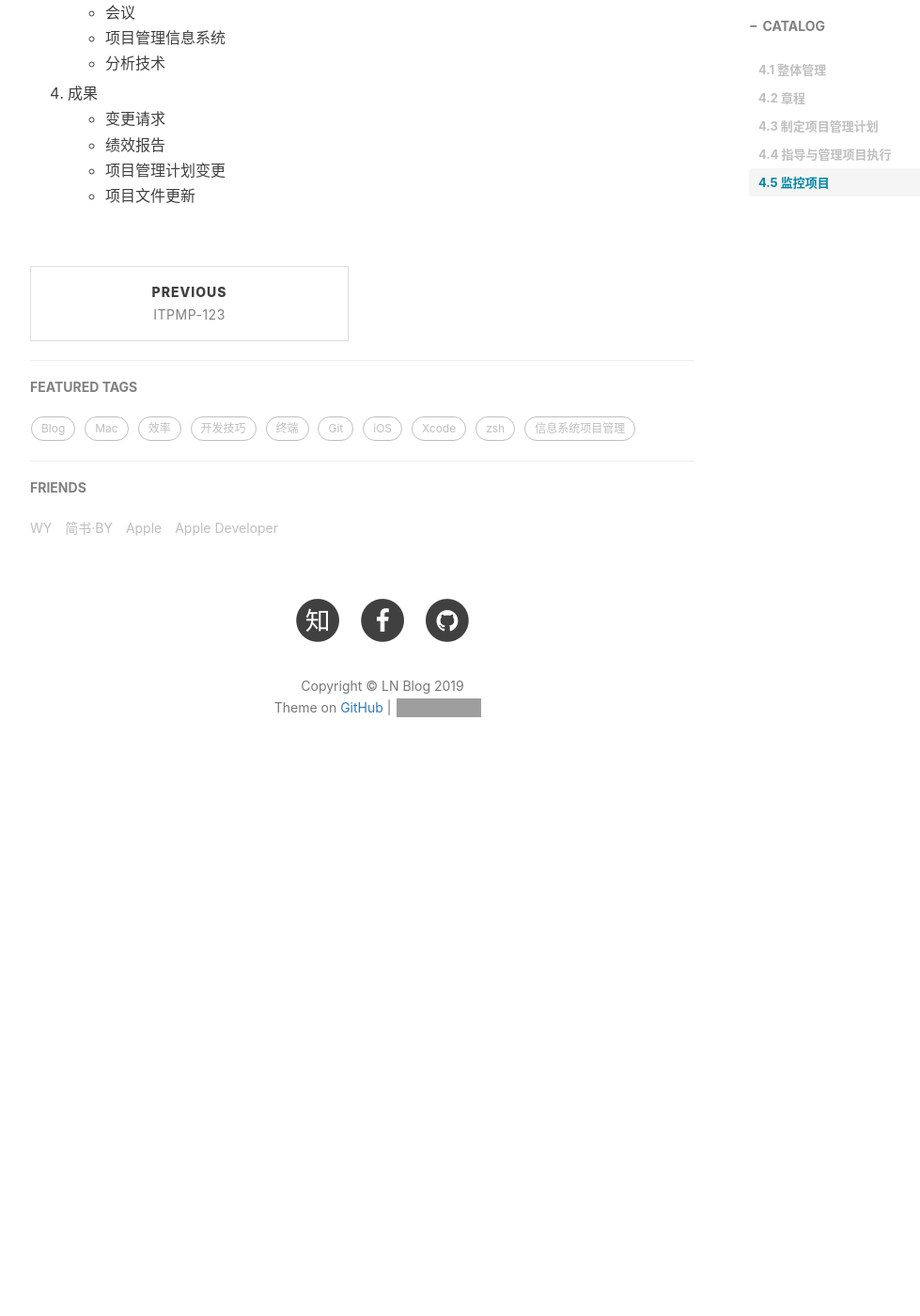
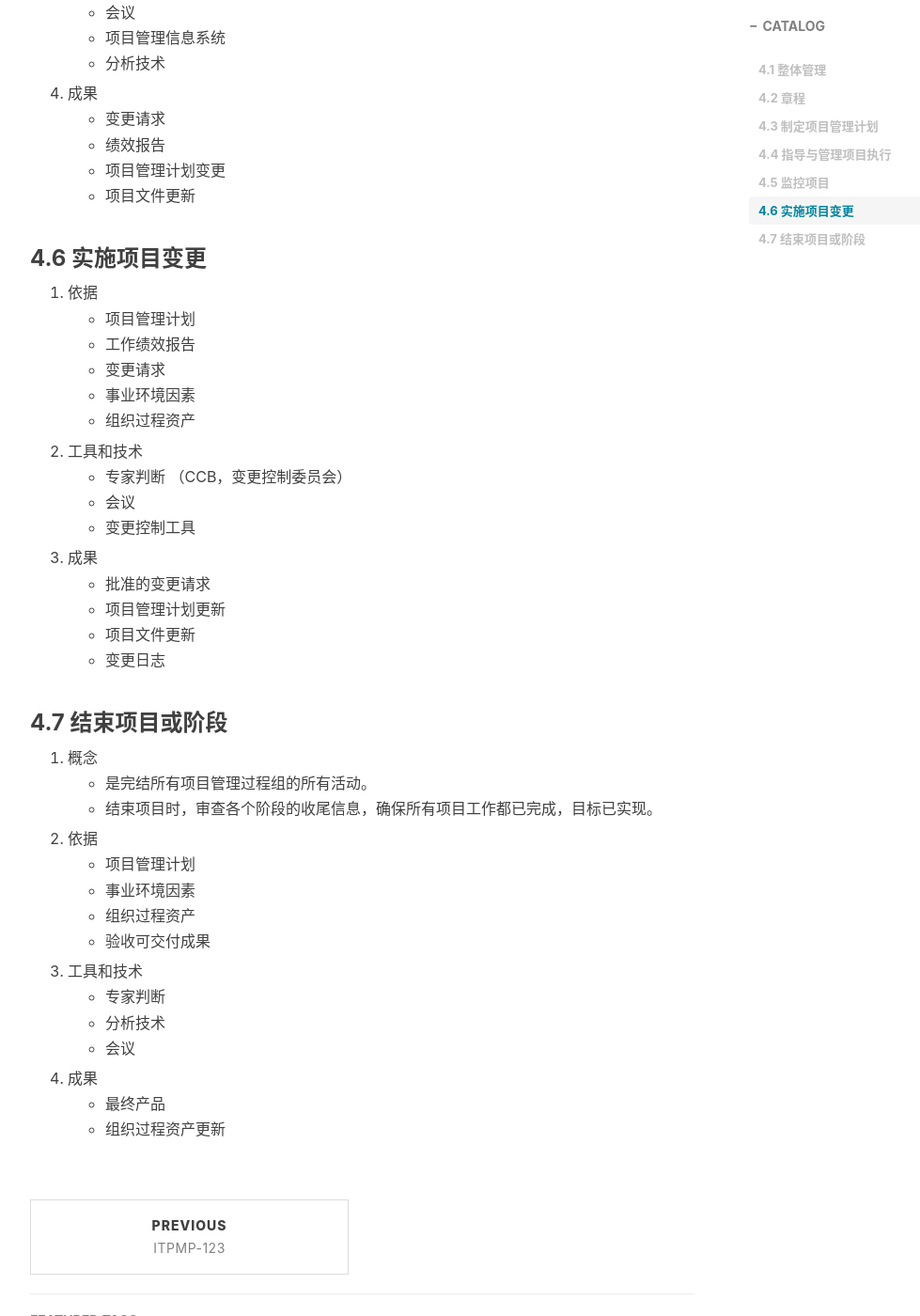
Before and after one commit to oliver-lin/linning.github.io, a Jekyll site: the page built from _posts/2019-03-04-ITPMP-4.md, in a window 1280 px wide and 1400 px high, scrolled down 2928 px. Shown: the whole window at 94% size, without its empty margins (233-1212 px from the left). Built offline with Jekyll 4.4.1, drawn with Linux system fonts in a browser that asks for light colours; nearby versions of some CDN libraries; comment, search, counter and statistics services are not loaded; before the commit the page ends 3785 px from its top, so only the background shows below that; grey boxes are pictures that could not be loaded.

Commit message:
new contents

```diff
--- a/_posts/2019-03-04-ITPMP-4.md
+++ b/_posts/2019-03-04-ITPMP-4.md
@@ -95,3 +95,38 @@ tags:
    + 绩效报告
    + 项目管理计划变更
    + 项目文件更新
+
+### 4.6 实施项目变更
+
+2. 依据
+   + 项目管理计划
+   + 工作绩效报告
+   + 变更请求
+   + 事业环境因素
+   + 组织过程资产
+3. 工具和技术
+   + 专家判断 （CCB，变更控制委员会）
+   + 会议
+   + 变更控制工具
+4. 成果
+   + 批准的变更请求
+   + 项目管理计划更新
+   + 项目文件更新
+   + 变更日志
+
+### 4.7 结束项目或阶段
+1. 概念
+   + 是完结所有项目管理过程组的所有活动。
+   + 结束项目时，审查各个阶段的收尾信息，确保所有项目工作都已完成，目标已实现。
+2. 依据
+   + 项目管理计划
+   + 事业环境因素
+   + 组织过程资产
+   + 验收可交付成果
+3. 工具和技术
+   + 专家判断
+   + 分析技术
+   + 会议
+4. 成果
+   + 最终产品
+   + 组织过程资产更新
```
